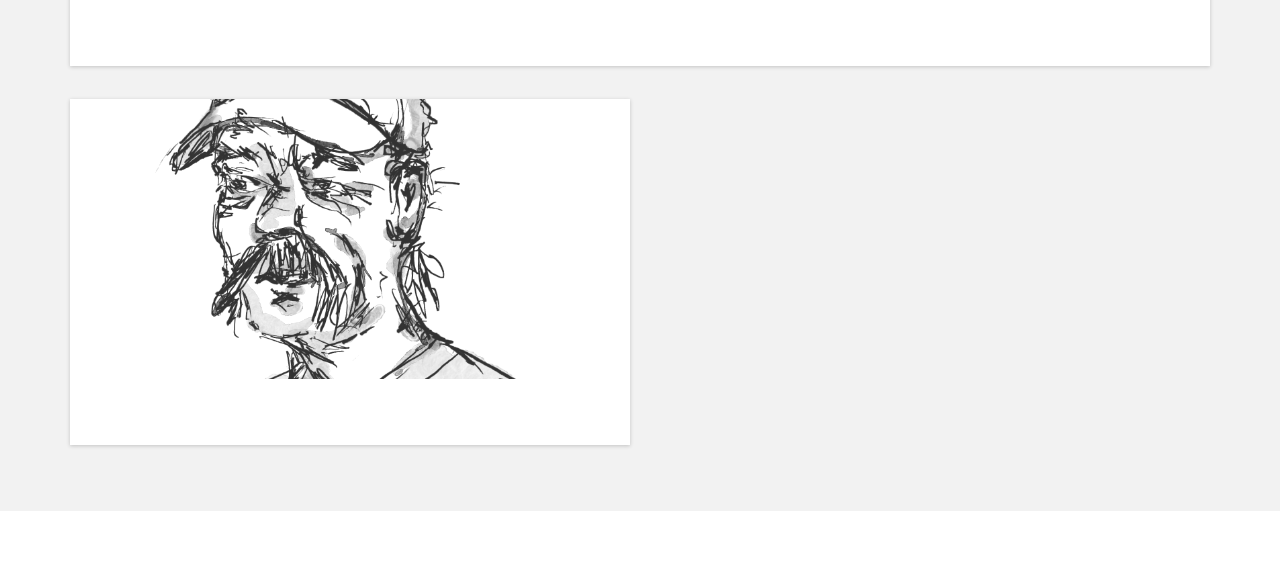
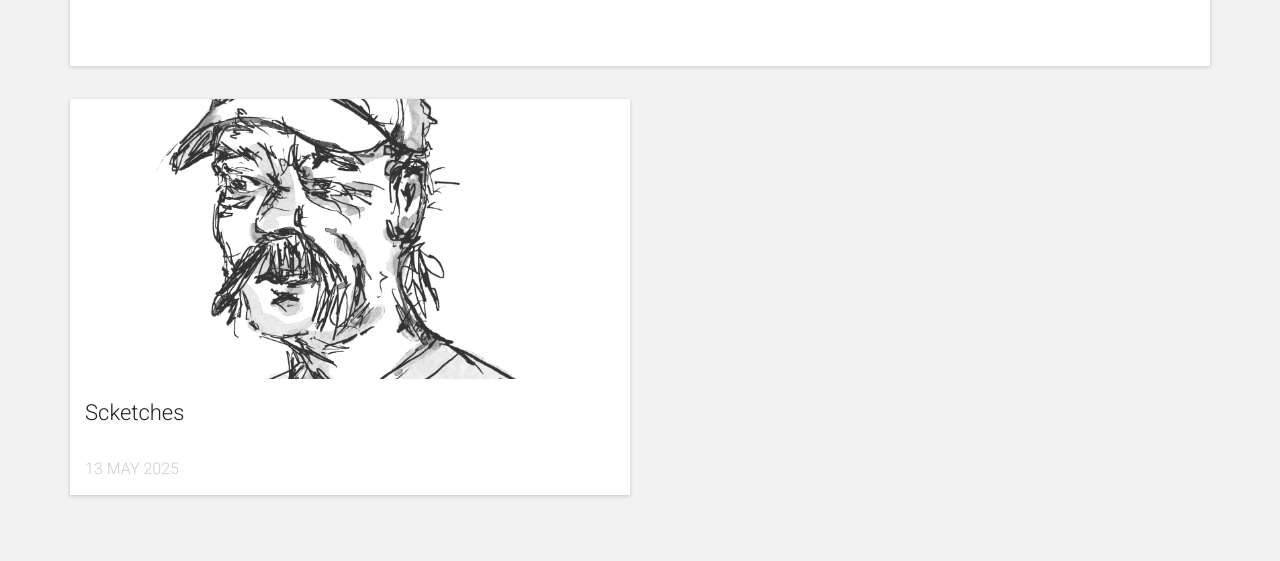
Before and after one commit to ArmonGo/ArmonGo.github.io, a Jekyll site: the page built from index.html, in a window 1280 px wide. Shown: the part 639-1200 px from the top of the page. Built offline with Jekyll 4.4.1, drawn with Linux system fonts in a browser that asks for light colours; nearby versions of some CDN libraries; some web fonts are replaced; Markdown is read by kramdown in place of the engine named in the settings; before the commit the page ends 1150 px from its top, so only the background shows below that.

Commit message:
Update index.html

```diff
--- a/index.html
+++ b/index.html
@@ -38,9 +38,13 @@ title: Home
                   </div>
                 </a>
                 {% endif %}
-                <!-- <a class="postArticle-title" href="{{ post.url }}">{{ post.title }}</a> -->
+                {% if forloop.index > 1 %}
+                <a class="postArticle-title" href="{{ post.url }}">{{ post.title }}</a>
+                {% endif %}
               </article>
-              <!-- <div class="block-postMeta">{{ post.date | date_to_string }}</div> -->
+              {% if forloop.index > 1 %}
+              <div class="block-postMeta">{{ post.date | date_to_string }}</div>
+              {% endif %}
             </div>
           </li>
         {% endfor %}
```
